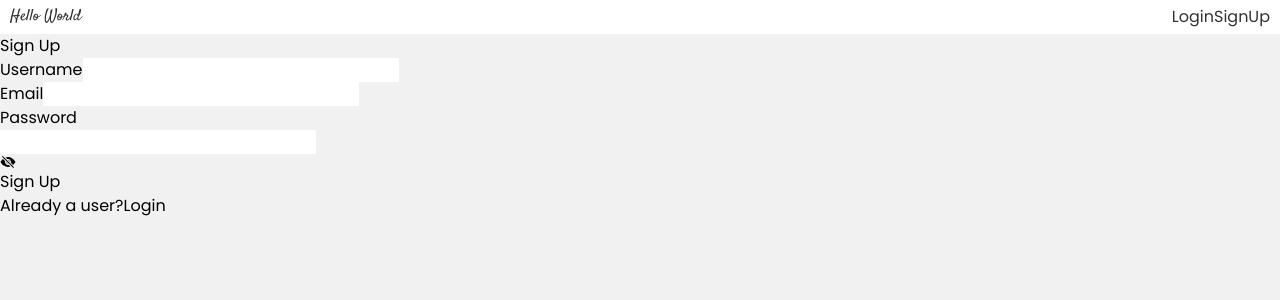
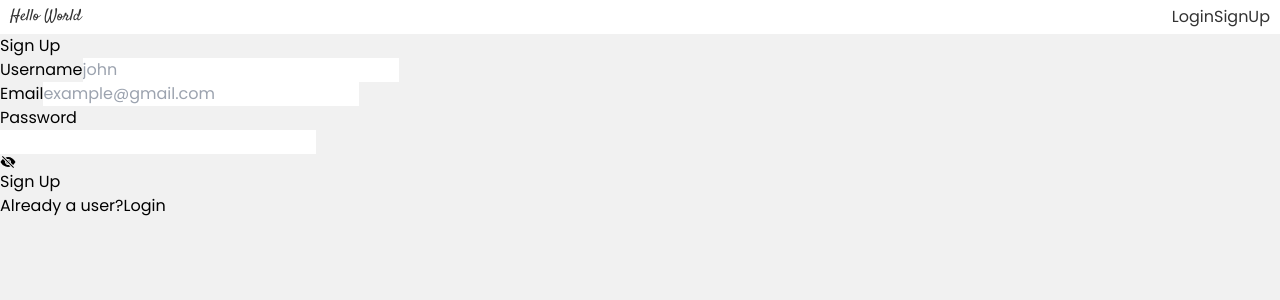
Before and after one commit to itsantu/social-media, a React (Vite) app in the folder frontend/: page /signup in a window 1280 px wide. Shown: the top 300 px of the page. Built offline with nearby package versions, Linux system fonts and the light colour scheme.

Commit message:
minor fixes

```diff
--- a/frontend/src/pages/Login.jsx
+++ b/frontend/src/pages/Login.jsx
@@ -57,7 +57,7 @@ const Login = () => {
         >
           Login
         </button>
-        <div className="mt-4 text-sm"><span>Don't have an account ?</span><Link className="text-blue-700 ml-2 hover:underline" to="/signup">Create account</Link></div>
+        <div className="mt-4 text-sm select-none"><span>Don't have an account ?</span><Link className="text-blue-700 ml-2 hover:underline" to="/signup">Create account</Link></div>
         {isloading && <div className="mt-4 text-slate-500" >Logging in...</div>}
         {error && <div className="mt-4 text-red-500">{error}</div>}
       </form>
--- a/frontend/src/pages/Signup.jsx
+++ b/frontend/src/pages/Signup.jsx
@@ -34,6 +34,7 @@ const Signup = () => {
             type="text"
             value={username}
             onChange={(e) => setUsername(e.target.value)}
+            placeholder="john"
             className="w-full p-2 border border-gray-300 rounded-md"
             required
           />
@@ -44,6 +45,7 @@ const Signup = () => {
             type="email"
             value={email}
             onChange={(e) => setEmail(e.target.value)}
+            placeholder="example@gmail.com"
             className="w-full p-2 border border-gray-300 rounded-md"
             required
           />
@@ -70,7 +72,7 @@ const Signup = () => {
         >
           Sign Up
         </button>
-        <div className="mt-4 text-sm">
+        <div className="mt-4 text-sm select-none">
           <span>Already a user?</span>
           <Link to="/login" className="text-blue-700 ml-2 hover:underline">
             Login
```
